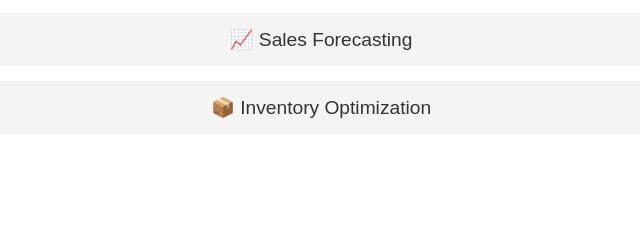
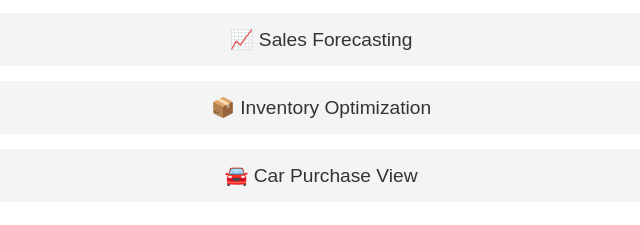
Before and after one commit to JeanPCQ/Analyzing_Playground_Hub, a plain HTML site: page index.html in a window 1280 px wide. Shown: the part 129-354 px from the top of the page, without its empty margins (319-959 px from the left). Drawn offline with Linux system fonts and the light colour scheme.

Commit message:
New Section

```diff
--- a/index.html
+++ b/index.html
@@ -42,6 +42,10 @@
     📦 Inventory Optimization
   </a>
 
+  <a class="project-link" href="Car-Estimator/index.html">
+    🚘 Car Purchase View
+  </a>
+
 
 </body>
 </html>
```
